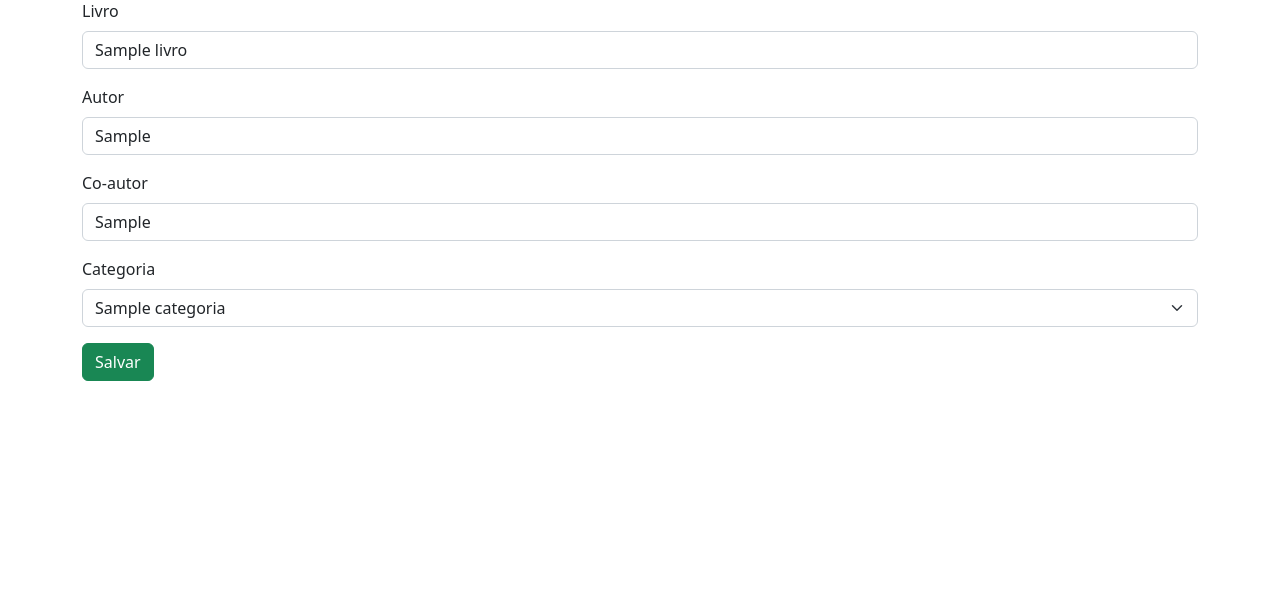
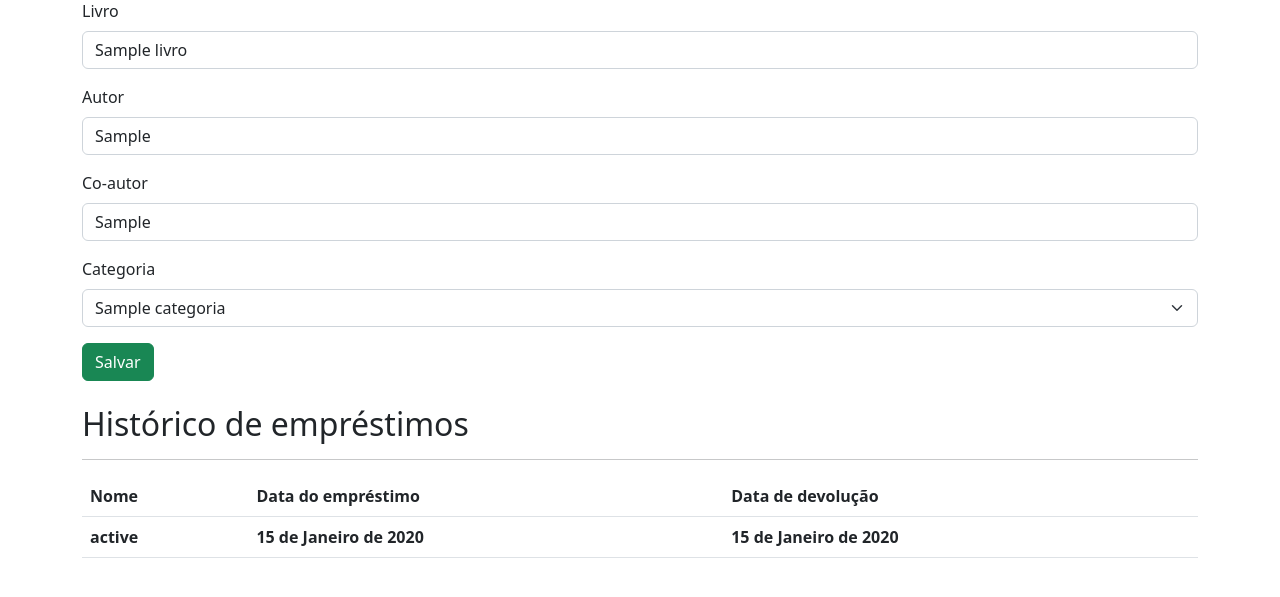
Before and after one commit to devid8642/sistema-biblioteca, a Django app: page /livro/1/ in a window 1280 px wide. Shown: the part 162-759 px from the top of the page. Run offline with Django 4.2, Linux system fonts and the light colour scheme; a user stored in the database is signed in; tables that the repository leaves empty hold one stand-in row (values such as "Sample post"); lists and menus that the app fills with data are empty.

Commit message:
Listagem de empréstimos na página de livros

```diff
--- a/livro/templates/livro.html
+++ b/livro/templates/livro.html
@@ -37,7 +37,7 @@
 
 			<div class="mb-3">
 				<label class="form-label">Co-autor</label>
-				{% if livro.co_autor == 'None' %}
+				{% if livro.co_autor == None %}
 					<input type="text" name="co_autor" class="form-control">
 				{% else %}
 					<input type="text" name="co_autor" value="{{ livro.co_autor }}" class="form-control">
@@ -58,6 +58,32 @@
 			</div>
 			<button type="submit" class="btn btn-success">Salvar</button>
 		</form>
+		<br>
+		<h2>Histórico de empréstimos</h2>
+		<hr>
+
+		<table class="table">
+		  <thead>
+		    <tr>
+		      <th scope="col">Nome</th>
+		      <th scope="col">Data do empréstimo</th>
+		      <th scope="col">Data de devolução</th>
+		    </tr>
+		  </thead>
+		  <tbody>
+		  	{% for emprestimo in emprestimos %}
+		  		<tr>
+		  			<th scope="row">{{ emprestimo.nome_emprestado }}</th>
+		  			<th>{{ emprestimo.data_emprestimo }}</th>
+		  			{% if emprestimo.data_devolucao == None %}
+		  				<th>-</th>
+		  			{% else %}
+		  				<th>{{ emprestimo.data_devolucao }}</th>
+		  			{% endif %}
+		  		</tr>
+		  	{% endfor %}
+		  </tbody>
+		</table>
 
 	</div>
 
--- a/livro/views.py
+++ b/livro/views.py
@@ -54,10 +54,12 @@
 			return redirect('/')
 		status = request.GET.get('status')
 		categorias = Categorias.objects.all()
+		emprestimos = Emprestimos.objects.filter(livro_emprestado = livro)
 		context = {
 			'livro': livro,
 			'categorias': categorias,
-			'status': status
+			'status': status,
+			'emprestimos': emprestimos
 		}
 		return render(request, 'livro.html', context)
 	else:
```
